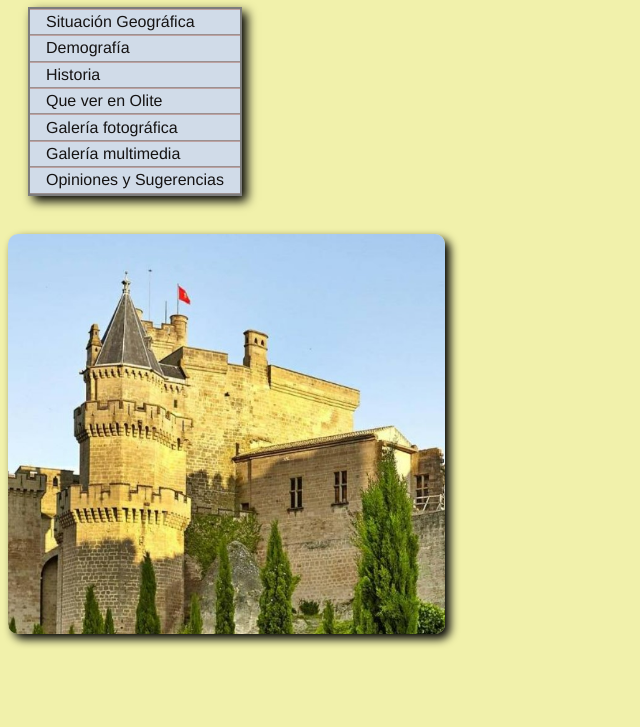
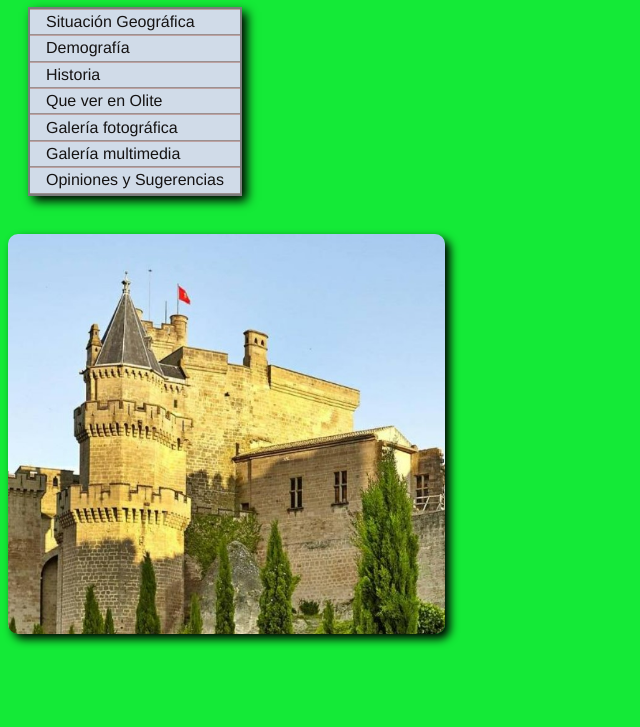
Before and after one commit to DiegoCortaberria/IndexTry, a plain HTML site: page index.html in a window 1280 px wide. Shown: the part 73-800 px from the top of the page, without its empty margins (0-640 px from the left). Drawn offline with Linux system fonts and the light colour scheme.

Commit message:
Cambiado fondo css a verde

```diff
--- a/css/formatos.css
+++ b/css/formatos.css
@@ -2,7 +2,7 @@
 /* Color de fondo */
 
 
-body {background-color: rgb(241, 241, 171);}
+body {background-color: rgb(20, 234, 55);}
 
 /* Estilos de texto */
 
```
